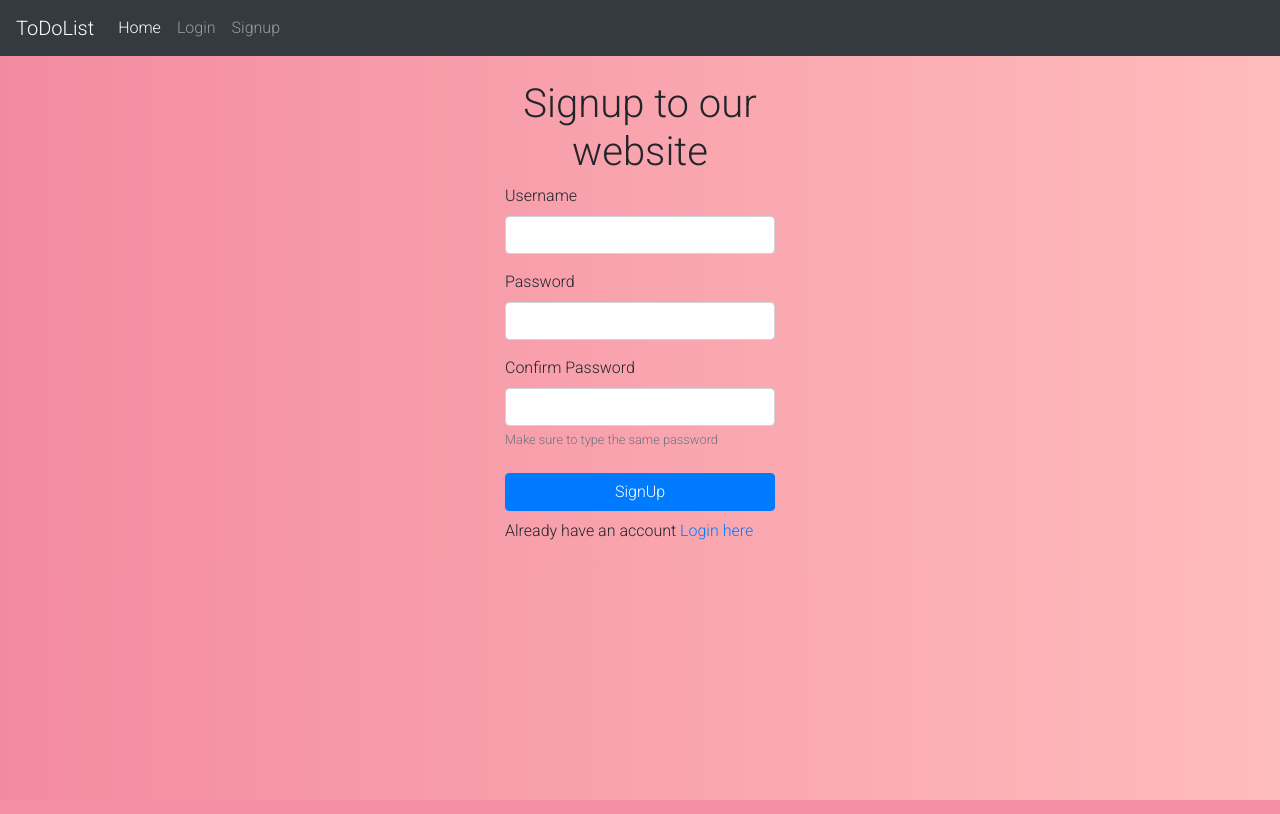
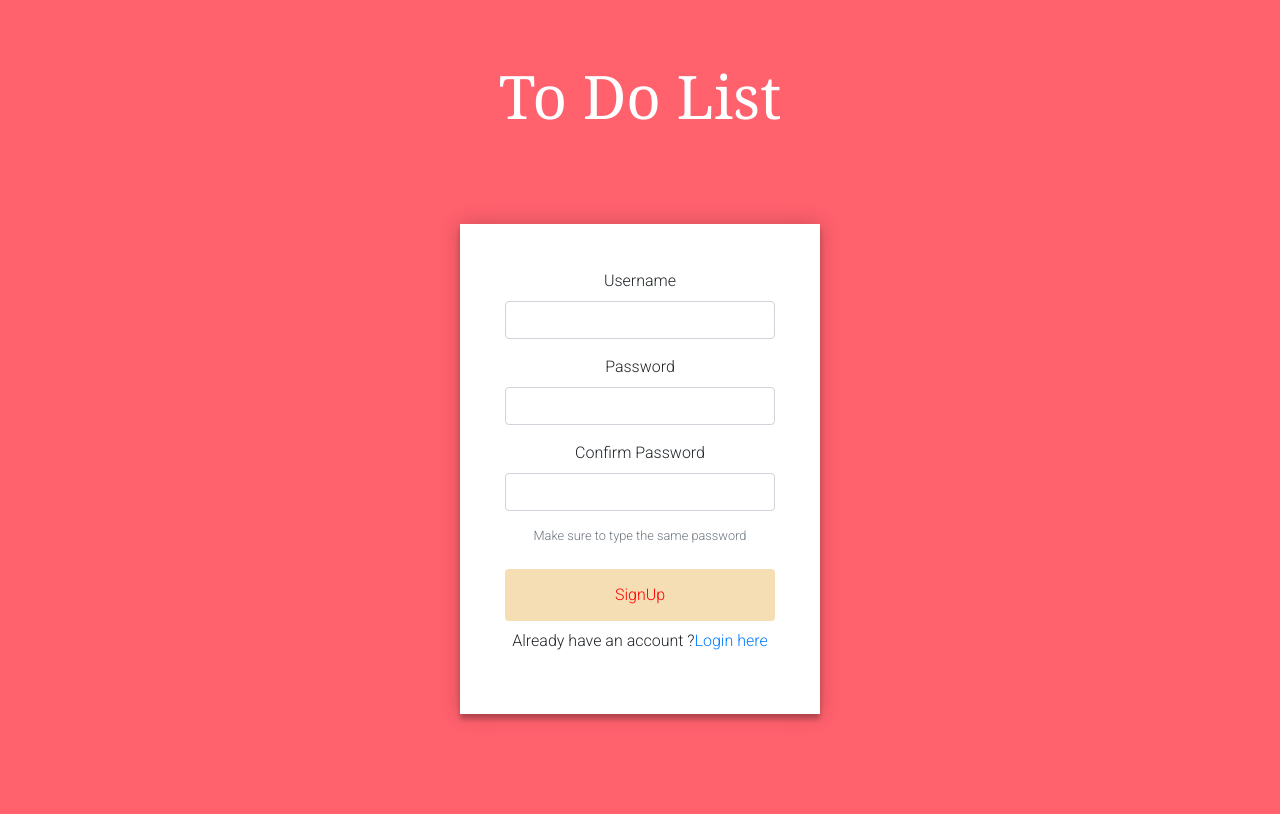
Before and after one commit to Shifanaaz02/toDoListWebProject, a PHP site: page /signup.php in a window 1280 px wide. Run offline with PHP 8.4, Linux system fonts and the light colour scheme.

Commit message:
Signup modified

```diff
--- a/signup.php
+++ b/signup.php
@@ -35,12 +35,20 @@ if($_SERVER["REQUEST_METHOD"] == "POST"){
     <style>
     @import url(https://fonts.googleapis.com/css?family=Roboto:300);
 
-.login-page {
+    .header {
+    padding: 30px;
+    text-align: center;
+    background: #FF616D;
+    color: white;
+    font-size: 60px;
+    font-family: "Georgia",Serif;
+    }
+    login-page {
     width: 360px;
     padding: 8% 0 0;
     margin: auto;
     }
-.form {
+    form {
     position: relative;
     z-index: 1;
     background: #FFFFFF;
@@ -50,7 +58,7 @@ if($_SERVER["REQUEST_METHOD"] == "POST"){
     text-align: center;
     box-shadow: 0 0 20px 0 rgba(0, 0, 0, 0.2), 0 5px 5px 0 rgba(0, 0, 0, 0.24);
     }
-.form input {
+    form input {
     font-family: "Roboto", sans-serif;
     outline: 0;
     background: #f2f2f2;
@@ -62,8 +70,8 @@ if($_SERVER["REQUEST_METHOD"] == "POST"){
     font-size: 14px;
     }
 
-button {
-  background-color: #04AA6D;
+    #button {
+    background-color: wheat;
     color: red;
     padding: 14px 20px;
     margin: 8px 0;
@@ -71,69 +79,68 @@ button {
     cursor: pointer;
     width: 100%;
     }
-.form button:hover,.form button:active,.form button:focus {
+    form button:hover,.form button:active,.form button:focus {
     background: #FA9191;
     }
-.form .message {
+    form message {
     margin: 15px 0 0;
     color: #b3b3b3;
     font-size: 12px;
     }
-.form .message a {
+    form message a {
     color: #FA9191;
     text-decoration: none;
     }
-.form .register-form {
+    form register-form {
     display: none;
     }
-.container {
+    container {
     position: relative;
     z-index: 1;
     max-width: 300px;
     margin: 0 auto;
     }
-.container:before, .container:after {
+    container:before, container:after {
     content: "";
     display: block;
     clear: both;
     }
-.container .info {
+    container info {
     margin: 50px auto;
     text-align: center;
     }
-.container .info h1 {
+    container info h1 {
     margin: 0 0 15px;
     padding: 0;
     font-size: 36px;
     font-weight: 300;
     color: #1a1a1a;
     }
-.container .info span {
+    container info span {
     color: #4d4d4d;
     font-size: 12px;
     }
-.container .info span a {
+    container info span a {
     color: #000000;
     text-decoration: none;
     }
-.container .info span .fa {
-  color:#FFBCBC;
+    container info span fa {
+    color:#FF616D;
     }
     body {
-  background: #FFBCBC; /* fallback for old browsers */
-  background: -webkit-linear-gradient(right, #FFBCBC, #F38BA0);
-  background: -moz-linear-gradient(right, #FFBCBC, #F38BA0);
-  background: -o-linear-gradient(right,#FFBCBC, #F38BA0);
-  background: linear-gradient(to left, #FFBCBC, #F38BA0);
+    background: #FF616D; /* fallback for old browsers */
+    background: -webkit-linear-gradient(right, #FF616D, #FF616D);
+    background: -moz-linear-gradient(right, #FF616D,#FF616D);
+    background: -o-linear-gradient(right,#FF616D, #FF616D);
+    background: linear-gradient(to left, #FF616D, #FF616D);
     font-family: "Roboto", sans-serif;
     -webkit-font-smoothing: antialiased;
     -moz-osx-font-smoothing: grayscale;
     }
-
     </style>
   </head>
   <body>
-    <?php require 'partials/_nav.php' ?>
+    <!-- <?php require 'partials/_nav.php' ?> -->
     <?php
     if($showAlert){
     echo ' <div class="alert alert-success alert-dismissible fade show" role="alert">
@@ -152,9 +159,11 @@ body {
     </div> ';
     }
     ?>
-
+    <div class="header">
+    <h1 class="header">To Do List</h1>
+    </div>
     <div class="container my-4">
-     <h1 class="text-center">Signup to our website</h1>
+     <!-- <h1 class="text-center">Signup to our website</h1> -->
      <form action="/loginsystem/signup.php" method="post">
         <div class="form-group">
             <label for="username">Username</label>
@@ -171,8 +180,8 @@ body {
             <small id="emailHelp" class="form-text text-muted">Make sure to type the same password</small>
         </div>
 
-        <button type="submit" class="btn btn-primary">SignUp</button>
-        <p>Already have an account <a href="login.php">Login here</a></p>
+        <button type="submit" id="button" class="btn btn-primary">SignUp</button>
+        <p>Already have an account ?<a href="login.php">Login here</a></p>
      </form>
     </div>
     <!-- Optional JavaScript -->
```
Lines whose indentation alone changed are shown as unchanged.
